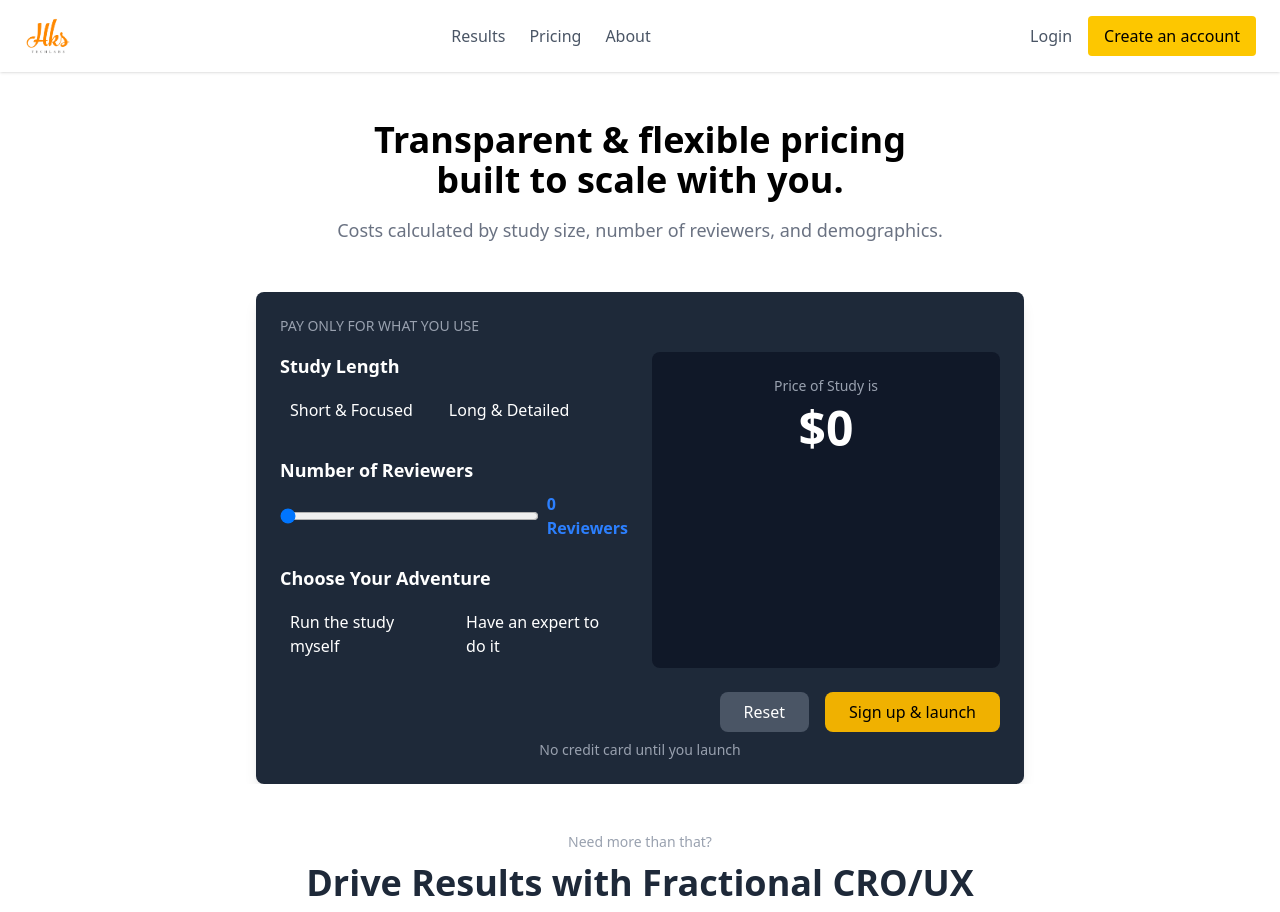
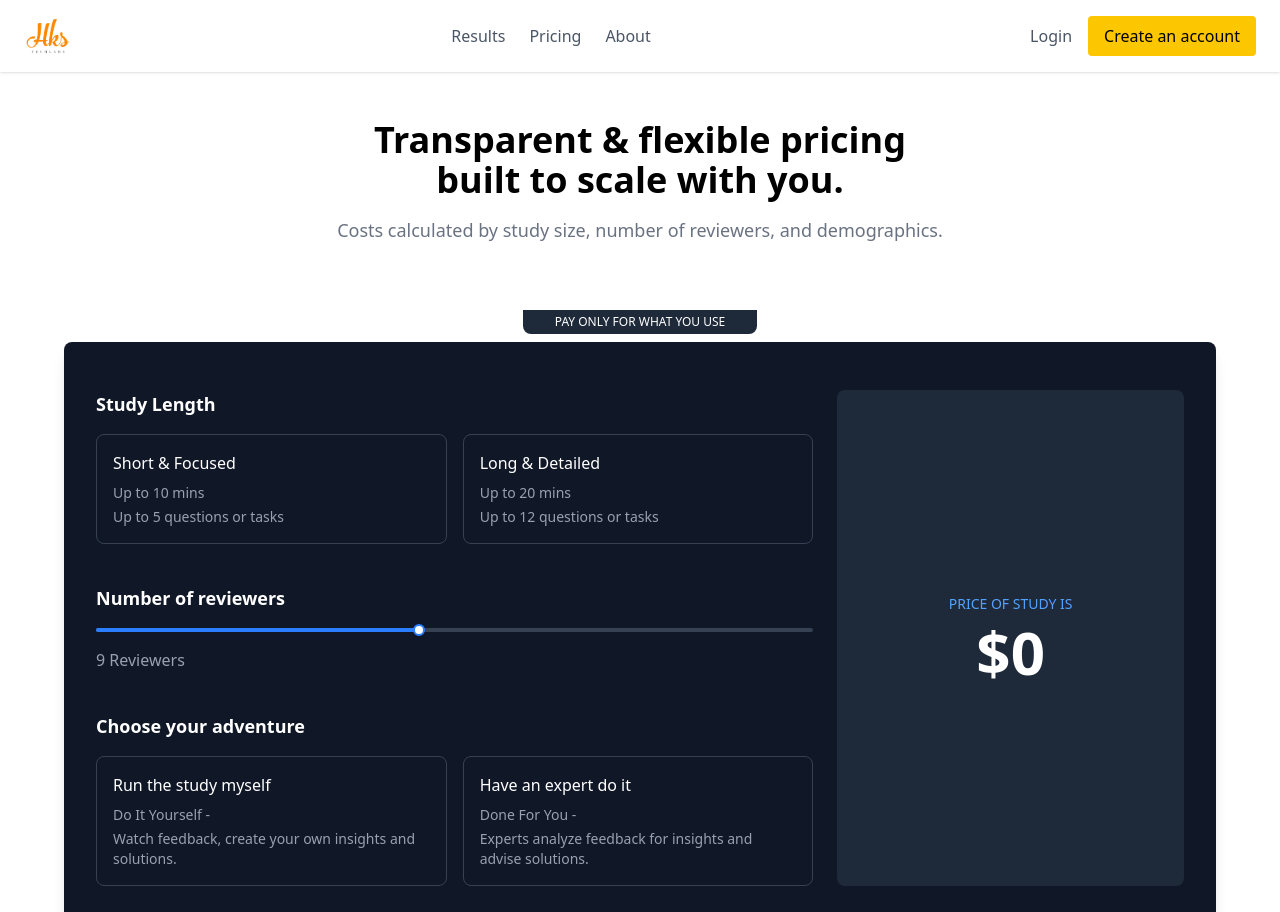
Before and after one commit to usmanhasann/hkslabsAssignment, a React (Vite) app: page / in a window 1280 px wide. Shown: the top 912 px of the page. Built offline with nearby package versions, Linux system fonts and the light colour scheme.

Commit message:
fix the UI

```diff
--- a/src/components/AboutUs.jsx
+++ b/src/components/AboutUs.jsx
@@ -4,7 +4,7 @@ const AboutUs = () => {
   return (
     <section className="bg-white py-12 px-6">
       <div className="text-center">
-        <span className="text-sm text-gray-400 mb-2 block">
+        <span className="text-sm text-gray-400 mb-4 block">
           Need more than that?
         </span>
         <h3 className="text-4xl font-bold text-gray-800 mb-6 leading-tight">
@@ -12,8 +12,8 @@ const AboutUs = () => {
           Partnership
         </h3>
       </div>
-      <div className="flex flex-col md:flex-row items-center justify-center gap-12 max-w-6xl mx-auto">
-        <div className="w-full md:w-1/2 text-left">
+      <div className="flex flex-col md:flex-row items-center justify-center gap-19 max-w-3xl mx-auto">
+        <div className="w-full md:w-1/2 text-left mt-7">
           <p className="text-gray-600 text-base mb-4">
             Our Fractional CRO/UX service provides a team of experts who act as
             your CRO/UX department. Deep diving into data, uncovering insights,
@@ -24,7 +24,7 @@ const AboutUs = () => {
             priorities. Unlock your team's full potential of data-driven growth
             with our support and guidance.
           </p>
-          <button className="bg-yellow-400 text-black px-6 py-3 rounded-md font-medium cursor-pointer hover:bg-yellow-500 transition-colors">
+          <button className="bg-yellow-400 text-black px-5 py-2.5 rounded-md font-medium cursor-pointer hover:bg-yellow-500 transition-colors">
             Book a Call
           </button>
         </div>
--- a/src/components/SubscriptionPlan.jsx
+++ b/src/components/SubscriptionPlan.jsx
@@ -3,7 +3,7 @@ import React, { useState } from "react";
 const SubscriptionPlan = () => {
   const [studyLength, setStudyLength] = useState("");
   const [adventure, setAdventure] = useState("");
-  const [reviewers, setReviewers] = useState(0);
+  const [reviewers, setReviewers] = useState(9);
 
   const chooseStudyLength = (choice) => {
     setStudyLength(choice);
@@ -38,113 +38,177 @@ const SubscriptionPlan = () => {
   }
 
   return (
-    <div className="max-w-3xl mx-auto p-6 bg-gray-800 text-white rounded-lg shadow-lg">
-      <div className="mb-4">
-        <h2 className="text-sm uppercase text-gray-400">
-          Pay only for what you use
-        </h2>
+    <div className="max-w-6xl mx-auto mt-[1rem]">
+      {/* Header label */}
+      <div className="text-center mb-2">
+        <div className="inline-block bg-gray-800 text-white rounded-b-lg px-8 py-1">
+          <p className="uppercase text-xs">PAY ONLY FOR WHAT YOU USE</p>
+        </div>
       </div>
 
-      <div className="grid grid-cols-1 md:grid-cols-2 gap-6">
-        {/* Options */}
-        <div className="space-y-6">
+      <div className="bg-gray-900 text-white rounded-lg shadow-lg relative overflow-hidden">
+        <div className="p-8 pt-12 grid grid-cols-3 gap-6">
+          {/* Left side options */}
+          <div className="col-span-2 space-y-10">
             {/* Study Length */}
             <div>
-            <h3 className="text-lg font-semibold mb-2">Study Length</h3>
+              <h3 className="text-lg font-semibold mb-4">Study Length</h3>
               <div className="flex space-x-4">
+                <div className="w-1/2">
                   <div
-                className={`p-2 rounded-lg cursor-pointer border-2 ${
+                    className={`relative p-4 rounded-lg border cursor-pointer ${
                       studyLength === "short"
                         ? "border-blue-500"
-                    : "border-transparent hover:border-gray-500"
+                        : "border-gray-700"
                     }`}
                     onClick={() => chooseStudyLength("short")}
                   >
-                Short & Focused
+                    {studyLength === "short" && (
+                      <div className="absolute -left-2 top-1/2 transform -translate-y-1/2">
+                        <div className="w-4 h-4 rounded-full bg-blue-500 ring-2 ring-white"></div>
                       </div>
+                    )}
+                    <h4 className="font-medium">Short & Focused</h4>
+                    <p className="text-sm text-gray-400 mt-2">Up to 10 mins</p>
+                    <p className="text-sm text-gray-400 mt-1">
+                      Up to 5 questions or tasks
+                    </p>
+                  </div>
+                </div>
+                <div className="w-1/2">
                   <div
-                className={`p-2 rounded-lg cursor-pointer border-2 ${
+                    className={`relative p-4 rounded-lg border cursor-pointer ${
                       studyLength === "long"
                         ? "border-blue-500"
-                    : "border-transparent hover:border-gray-500"
+                        : "border-gray-700"
                     }`}
                     onClick={() => chooseStudyLength("long")}
                   >
-                Long & Detailed
+                    {studyLength === "long" && (
+                      <div className="absolute -left-2 top-1/2 transform -translate-y-1/2">
+                        <div className="w-4 h-4 rounded-full bg-blue-500 ring-2 ring-white"></div>
+                      </div>
+                    )}
+                    <h4 className="font-medium">Long & Detailed</h4>
+                    <p className="text-sm text-gray-400 mt-2">Up to 20 mins</p>
+                    <p className="text-sm text-gray-400 mt-1">
+                      Up to 12 questions or tasks
+                    </p>
+                  </div>
                 </div>
               </div>
             </div>
 
             {/* Number of Reviewers */}
             <div>
-            <h3 className="text-lg font-semibold mb-2">Number of Reviewers</h3>
-            <div className="flex items-center space-x-2">
+              <h3 className="text-lg font-semibold mb-4">
+                Number of reviewers
+              </h3>
+              <div className="relative">
+                <div className="h-1 bg-gray-700 rounded-full w-full">
+                  <div
+                    className="h-1 bg-blue-500 rounded-full absolute left-0"
+                    style={{ width: `${(reviewers / 20) * 100}%` }}
+                  ></div>
+                </div>
+                <div
+                  className="absolute -top-1"
+                  style={{ left: `${(reviewers / 20) * 100}%` }}
+                >
+                  <div className="w-3 h-3 bg-white rounded-full border-2 border-blue-500 transform -translate-x-1/2"></div>
+                </div>
                 <input
                   type="range"
                   min="1"
                   max="20"
                   value={reviewers}
                   onChange={handleSliderChange}
-                className="w-full h-2 bg-gray-600 rounded-lg"
+                  className="absolute top-0 w-full h-1 opacity-0 cursor-pointer"
                 />
-              <span className="text-blue-500 font-semibold">
-                {reviewers} Reviewers
-              </span>
+                <div className="mt-4 text-gray-400">{reviewers} Reviewers</div>
               </div>
             </div>
 
             {/* Choose Your Adventure */}
             <div>
-            <h3 className="text-lg font-semibold mb-2">
-              Choose Your Adventure
+              <h3 className="text-lg font-semibold mb-4">
+                Choose your adventure
               </h3>
               <div className="flex space-x-4">
+                <div className="w-1/2">
                   <div
-                className={`p-2 rounded-lg cursor-pointer border-2 ${
+                    className={`relative p-4 rounded-lg border cursor-pointer ${
                       adventure === "self"
                         ? "border-blue-500"
-                    : "border-transparent hover:border-gray-500"
+                        : "border-gray-700"
                     }`}
                     onClick={() => chooseAdventure("self")}
                   >
-                Run the study myself
+                    {adventure === "self" && (
+                      <div className="absolute -left-2 top-1/2 transform -translate-y-1/2">
+                        <div className="w-4 h-4 rounded-full bg-blue-500 ring-2 ring-white"></div>
                       </div>
+                    )}
+                    <h4 className="font-medium">Run the study myself</h4>
+                    <p className="text-sm text-gray-400 mt-2">
+                      Do It Yourself -
+                    </p>
+                    <p className="text-sm text-gray-400 mt-1">
+                      Watch feedback, create your own insights and solutions.
+                    </p>
+                  </div>
+                </div>
+                <div className="w-1/2">
                   <div
-                className={`p-2 rounded-lg cursor-pointer border-2 ${
+                    className={`relative p-4 rounded-lg border cursor-pointer ${
                       adventure === "expert"
                         ? "border-blue-500"
-                    : "border-transparent hover:border-gray-500"
+                        : "border-gray-700"
                     }`}
                     onClick={() => chooseAdventure("expert")}
                   >
-                Have an expert to do it
+                    {adventure === "expert" && (
+                      <div className="absolute -left-2 top-1/2 transform -translate-y-1/2">
+                        <div className="w-4 h-4 rounded-full bg-blue-500 ring-2 ring-white"></div>
+                      </div>
+                    )}
+                    <h4 className="font-medium">Have an expert do it</h4>
+                    <p className="text-sm text-gray-400 mt-2">Done For You -</p>
+                    <p className="text-sm text-gray-400 mt-1">
+                      Experts analyze feedback for insights and advise
+                      solutions.
+                    </p>
+                  </div>
                 </div>
               </div>
             </div>
           </div>
 
-        {/* Price */}
-        <div className="flex flex-col items-center bg-gray-900 p-6 rounded-lg">
-          <p className="text-gray-400 text-sm mb-2">Price of Study is</p>
-          <h1 className="text-5xl font-bold">${price}</h1>
+          {/* Price panel */}
+          <div className="flex flex-col items-center justify-center bg-gray-800 p-6 rounded-lg">
+            <p className="text-blue-400 uppercase text-sm mb-2">
+              PRICE OF STUDY IS
+            </p>
+            <h1 className="text-6xl font-bold text-white">${price}</h1>
           </div>
         </div>
 
         {/* Buttons */}
-      <div className="flex justify-end mt-6 space-x-4">
+        <div className="flex justify-end gap-3 pb-4">
           <button
-          className="px-6 py-2 bg-gray-600 text-white rounded-lg hover:bg-gray-700 cursor-pointer"
+            className="flex items-center justify-center px-6 py-2 bg-gray-700 text-white rounded-lg hover:bg-gray-600"
             onClick={resetForm}
           >
-          Reset
+            <span className="mr-2">⟳</span> Reset
           </button>
-        <button className="px-6 py-2 bg-yellow-500 text-black rounded-lg hover:bg-yellow-600 cursor-pointer">
-          Sign up & launch
+          <button className="px-2 py-1 bg-yellow-500 text-black rounded-sm hover:bg-yellow-400 font-medium">
+            Sign up and launch in minutes
           </button>
         </div>
-      <p className="text-gray-400 text-sm mt-2 text-center">
-        No credit card until you launch
-      </p>
+        <div className="text-center pb-4 text-gray-400 text-sm">
+          No credit card required until you're ready to launch your study.
+        </div>
+      </div>
     </div>
   );
 };
```
Lines whose indentation alone changed are shown as unchanged.
